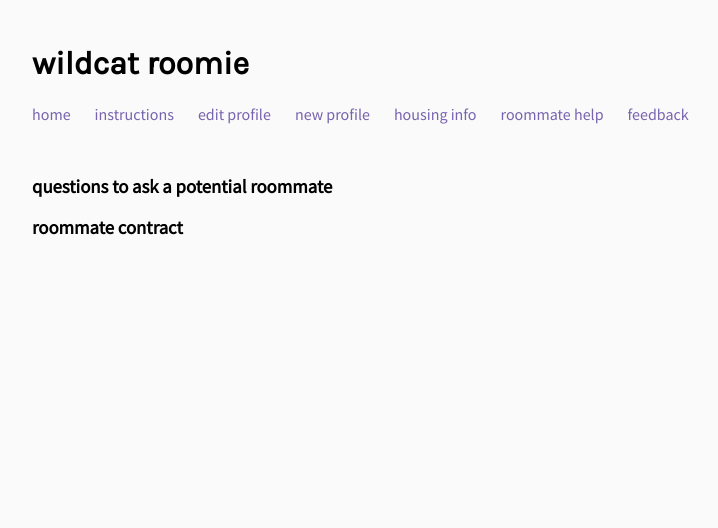
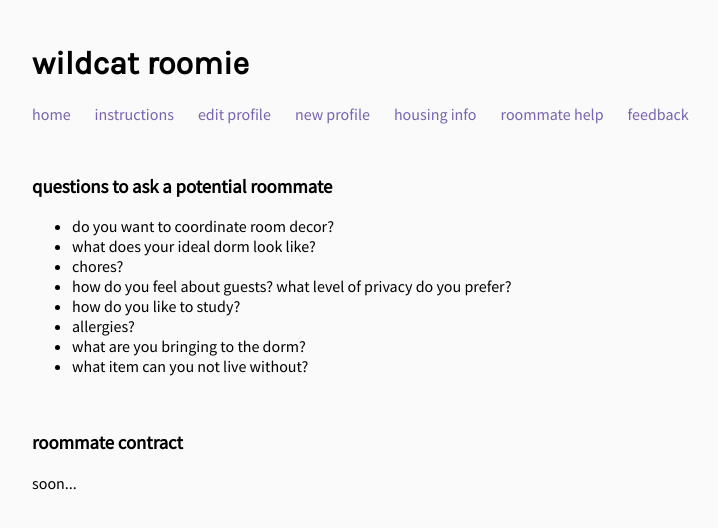
Before and after one commit to rachellin/wildcat-roomie, a React (Create React App) app in the folder client/: page /help in a window 1280 px wide. Shown: the top 528 px of the page, without its empty margins (192-910 px from the left). Built offline with nearby package versions, Linux system fonts and the light colour scheme.

Commit message:
add roommate questions

```diff
--- a/client/src/Instructions.js
+++ b/client/src/Instructions.js
@@ -4,9 +4,12 @@ export class Instructions extends React.Component {
     render() {
         return (
             <div>
-                <p>hey there! welcome!!</p>
+                <h3>wtf is this?</h3>
+                <p>Hey there! Welcome!!</p>
 
                 <p>
+                    I'm Rachel Lin, an incoming computer science major, and I worked on this instead of paying attention in class :)
+                    Here's my <a target="_blank" href="https://instagram.com/dklarachel">instagram</a> and you can CTRL/CMD+F "Rachel Lin" to find out more about me!<br/>
                     I created this as a way to more easily view and filter profiles.
                     Click the filter categories ("sleep", "school", etc.) to see the filters. Click on filter to add filter.
                     Click on filter again to remove filter.
@@ -33,6 +36,7 @@ export class Instructions extends React.Component {
 
                 <p>
                     There is a singular "save" button for each part of the form, but you must save your profile image with "save profile picture."
+                    <br/>Try to limit your pictures to nothing much bigger than 200px x 200px and preferably JPG as opposed to PNG but it's not a requirement.
                     <br/>Yes, the "about you" and "what you're looking for in a roommate" sections preserve line breaks you make.
                 </p>
 
--- a/client/src/RoommateHelp.js
+++ b/client/src/RoommateHelp.js
@@ -5,8 +5,20 @@ export class RoommateHelp extends React.Component {
         return (
             <div>
                 <h3>questions to ask a potential roommate</h3>
+                <ul>
+                   <li>do you want to coordinate room decor?</li>
+                   <li>what does your ideal dorm look like?</li>
+                   <li>chores?</li>
+                   <li>how do you feel about guests? what level of privacy do you prefer?</li>
+                   <li>how do you like to study?</li>
+                   <li>allergies?</li>
+                   <li>what are you bringing to the dorm?</li>
+                   <li>what item can you not live without?</li>
+                </ul>
 
+                <br/>
                 <h3>roommate contract</h3>
+                soon...
             </div>
         )
     }
--- a/client/src/entry/BasicsEntry.js
+++ b/client/src/entry/BasicsEntry.js
@@ -25,7 +25,7 @@ export class BasicsEntry extends React.Component {
     }
 
     handleUpload(e) {
-        if (this.state.image != null) {
+        if (this.state.image != "/pfp.jpg") {
             this.setState({ newImg: true });
         } // ???
         this.props.updateData("img", e.target.value);
--- a/client/src/entry/Entry.js
+++ b/client/src/entry/Entry.js
@@ -23,7 +23,7 @@ export default class Entry extends React.Component {
         basics: {},
         social: {},
         filters: [],
-        img: null, // set to default pic?
+        img: "/pfp.jpg", // set to default pic?
         imgDelete: null,
         roommate: false,
         isPosted: false,
```
